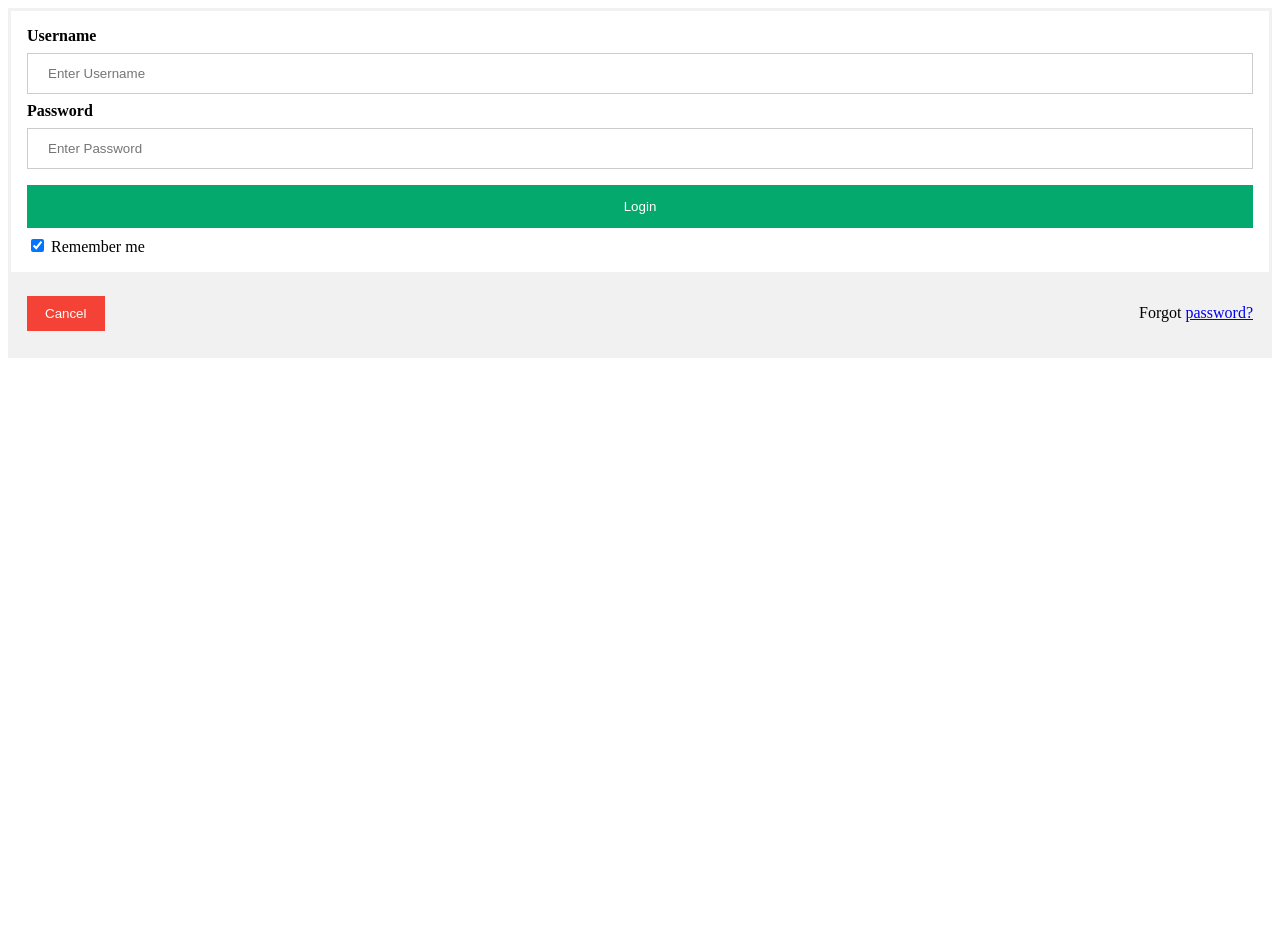
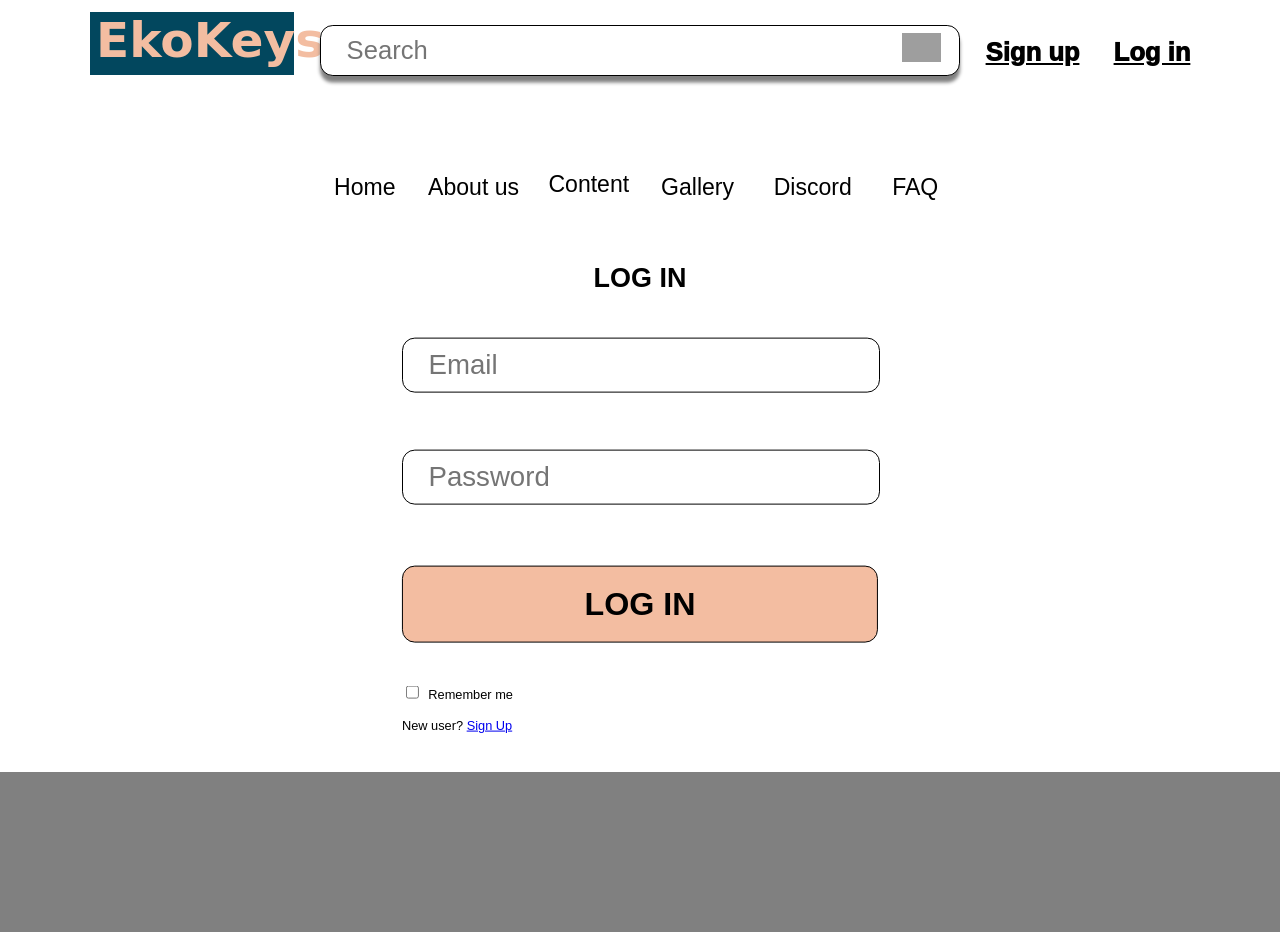
Before and after one commit to mwang8936/Keyboard-Website, a Flask app: page /login in a window 1280 px wide. Before the commit the page ends 358 px from the top, so only its background shows below. Run offline with Flask 2, Linux system fonts and the light colour scheme; some web fonts are replaced; grey boxes are pictures that could not be loaded.

Commit message:
Login and signup html page

```diff
--- a/project/templates/Login.html
+++ b/project/templates/Login.html
@@ -1,110 +1,132 @@
-<!DOCTYPE html>
-<html>
-<head>
-<title>Page Title</title>
-<style>
-/* Bordered form */
-form {
-  border: 3px solid #f1f1f1;
+{% extends 'base.html' %}
+{% block extra_css %}
+
+
+.content {
+position: absolute;
+font-size: 1.8vw;
+background-color: white;
+width: 100%;
+top: 30%;
+height: 70vh;
+z-index: -2;
+text-align: center;
+font-family: Arial, sans-serif;
+
 }
 
-/* Full-width inputs */
-input[type=text], input[type=password] {
-  width: 100%;
-  padding: 12px 20px;
-  margin: 8px 0;
-  display: inline-block;
-  border: 1px solid #ccc;
-  box-sizing: border-box;
+.container_email {
+  background-color: transparent;
+  position: absolute;
+  top: 20%;
+  left: 48.9%;
+  background-color: transparent;
+  transform: translate(-50%, -50%);
+  width: 35%;
 }
 
-/* Set a style for all buttons */
-button {
-  background-color: #04AA6D;
-  color: white;
-  padding: 14px 20px;
-  margin: 8px 0;
-  border: none;
-  cursor: pointer;
+.email-field {
+  position: relative;
   width: 100%;
+  height: 4vw;
+  border: .1vw solid black;
+  border-radius: 1vw;
+  outline: none;
+  font-size: 120%;
+  margin-top: 2vw;
+  padding-left: 2vw;
 }
 
-/* Add a hover effect for buttons */
-button:hover {
-  opacity: 0.8;
+.container_password {
+  background-color: transparent;
+  position: absolute;
+  top: 40%;
+  left: 48.9%;
+  background-color: transparent;
+  transform: translate(-50%, -50%);
+  width: 35%;
+}
+
+.password-field {
+  position: relative;
+  width: 100%;
+  height: 4vw;
+  border: .1vw solid black;
+  border-radius: 1vw;
+  outline: none;
+  font-size: 120%;
+  margin-top: 2vw;
+  padding-left: 2vw;
 }
 
 
-/* Extra style for the cancel button (red) */
-.cancelbtn {
-  width: auto;
-  padding: 10px 18px;
-  background-color: #f44336;
-}
+.container_login {
+  background-color: transparent;
+  position: absolute;
+  height: 6vw;
+  top: 65%;
+  left: 50%;
+  width: 37.2%;
+  transform: translate(-50%, -50%);
 
-/* Center the avatar image inside this container */
-.imgcontainer {
-  text-align: center;
-  margin: 24px 0 12px 0;
-}
-
-/* Avatar image */
-img.avatar {
-  width: 40%;
-  border-radius: 50%;
+  font-size: 140%;
+  font-weight: bold;
+  border: .1vw solid black;
+  border-radius: 1vw;
+  outline: none;
+  background-color: #f3bda1;
 }
 
 
-/* Add padding to containers */
-.container {
-  padding: 16px;
+.centered {
+  z-index: 1;
+  position: absolute;
+  top: 2%;
+  left: 50%;
+  background-color: transparent;
+  transform: translate(-50%, -50%);
 }
 
-/* The "Forgot password" text */
-span.psw {
-  float: right;
-  padding-top: 16px;
+.container_bottom {
+  background-color: transparent;
+  position: absolute;
+  height: 6vw;
+  top: 85%;
+  left: 50%;
+  width: 37.2%;
+  transform: translate(-50%, -50%);
+  outline: none;
+  text-align: left;
 }
 
-/* Change styles for span and cancel button on extra small screens */
-@media screen and (max-width: 300px) {
-  span.psw {
-    display: block;
-    float: none;
-  }
-  .cancelbtn {
-    width: 100%;
-  }
-}
-</style>
+{% endblock %}
+{% block content %}
+<div class="content">
+
+    <h3  class="centered" style="font-weight: bold">LOG IN</h3>
+
+    <form action="/login" method="POST" class="form">
+
+      <div class="container_email">
+        <input type="email" name="email" placeholder="Email" class="email-field" />
+      </div>
+
+      <div class="container_password">
+        <input type="password" name="password" placeholder="Password" class="password-field" />
+      </div>
 
 
-<form action="#" method="post">
+      <button class="container_login">LOG IN</button>
 
-  <div class="container">
-    <label for="email"><b>Username</b></label>
-    <input type="text" placeholder="Enter Username" name="email" required>
+      <div class="container_bottom">
+        <input type="checkbox" id="remember" name="remember_me" value="Button">
+        <label for="remember" style="font-size: 1vw;"> Remember me</label><br>
+        <p style="font-size: 1vw;">New user? <a href="{{ url_for('sign_up') }}">Sign Up</a></p>
+      </div>
 
-    <label for="password"><b>Password</b></label>
-    <input type="password" placeholder="Enter Password" name="password" required>
+    </form>
+    <div class="bottom"></div>
+</div>
 
-    <button type="submit">Login</button>
-    <label>
-      <input type="checkbox" checked="checked" name="remember"> Remember me
-    </label>
-  </div>
 
-  <div class="container" style="background-color:#f1f1f1">
-    <button type="button" class="cancelbtn">Cancel</button>
-    <span class="psw">Forgot <a href="#">password?</a></span>
-  </div>
-</form>
-{% with messages = get_flashed_messages() %}
-{% if messages %}
-    <div class="notification is-danger">
-        {{ messages[0] }}
-    </div>
-{% endif %}
-{% endwith %}
-</body>
-</html>
+{% endblock %}
```
Also changed, not shown: project/templates/Sign_up.html (+180 -0 lines).
